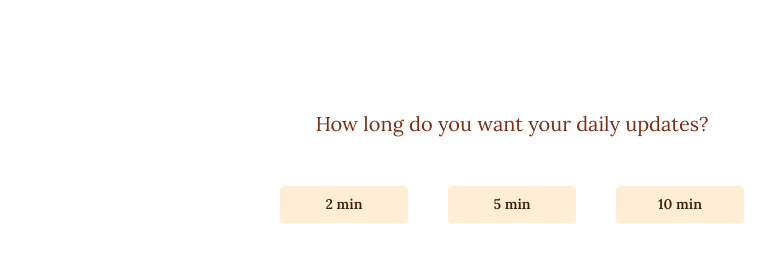
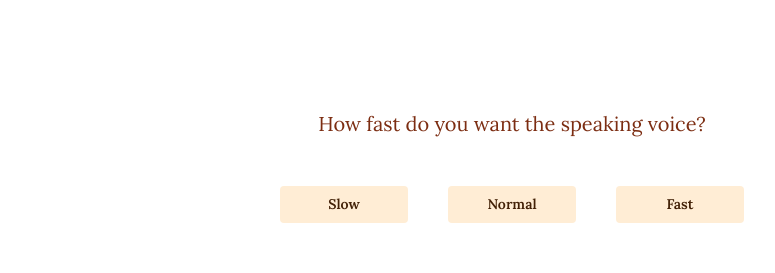
Before and after one commit to tarazoelee/capstone, a React (Create React App) app in the folder client/: page /createProfile in a window 1280 px wide. Shown: the part 340-613 px from the top of the page, without its empty margins (128-903 px from the left). Built offline with nearby package versions, Linux system fonts and the light colour scheme; no server answers.

Commit message:
lengths removed from sign up

```diff
--- a/client/src/components/CreateProfile.js
+++ b/client/src/components/CreateProfile.js
@@ -12,7 +12,6 @@ function CreateProfile() {
   const [selectedVoice, setSelectedVoice] = useState("");
   const [selectedSpeed, setSelectedSpeed] = useState("");
   const { currentUser, logout } = useAuth();
-  const [length, setLength] = useState([]);
   const [openModal, setOpenModal] = useState(false);
   const [modalText, setModalText] = useState("");
   const [voiceTypes, setVoiceTypes] = useState([]);
@@ -116,17 +115,7 @@ function CreateProfile() {
     newtopicDiv.style.color = "rgb(124 45 18)";
   }
 
-  //-----SELECT LENGTH -----
-  async function selectLength(l) {
-    //unselect length
-    if (length.includes(l)) {
-      setLength("");
-      unshowTopicSelect(l);
-    } else if (length.length < 1) {
-      setLength(l);
-      showTopicSelect(l);
-    }
-  }
+
 
   //-----SELECT SPEED-----
   async function selectSpeed(s) {
@@ -147,9 +136,6 @@ function CreateProfile() {
     if (selectedTopics.length <= 0) {
       setOpenModal(true);
       setModalText("Select at least one topic.");
-    } else if (length.length <= 0) {
-      setOpenModal(true);
-      setModalText("Select a podcast length.");
     } else if (!selectedVoice) {
       setOpenModal(true);
       setModalText("Select a voice.");
@@ -170,7 +156,6 @@ function CreateProfile() {
         topic2: selectedTopics[1],
         topic3: selectedTopics[2],
         email: currentUser.email,
-        length: length,
         voice: selectedVoice,
         speed: selectedSpeed
       }),
@@ -214,37 +199,6 @@ function CreateProfile() {
               {t.topic}
             </div>
           ))}
-        </div>
-      </div>
-      <div className="flex flex-col gap-2 items-center w-1/2">
-        <div className="text-xl my-10 text-orange-900">
-          How long do you want your daily updates?
-        </div>
-        <div className="flex gap-10 flex-wrap items-center justify-center font-semibold ">
-          <div
-            className="bg-orange-100 w-32 px-6 py-2 text-center rounded-med rounded hover:bg-orange-200 cursor-pointer ease-linear transition duration-100"
-            id="2 min"
-            onClick={() => selectLength("2 min")}
-          >
-            {" "}
-            2 min
-          </div>
-          <div
-            className="bg-orange-100 w-32 px-6 py-2 text-center rounded-med rounded hover:bg-orange-200 cursor-pointer ease-linear transition duration-100"
-            id="5 min"
-            onClick={() => selectLength("5 min")}
-          >
-            {" "}
-            5 min{" "}
-          </div>
-          <div
-            className="bg-orange-100 w-32 px-6 py-2 text-center rounded-med rounded hover:bg-orange-200 cursor-pointer ease-linear transition duration-100"
-            id="10 min"
-            onClick={() => selectLength("10 min")}
-          >
-            10 min
-          </div>
-
         </div>
       </div>
 
```
Also changed, not shown: 2 other files (tests, documents, lock files or other folders).
